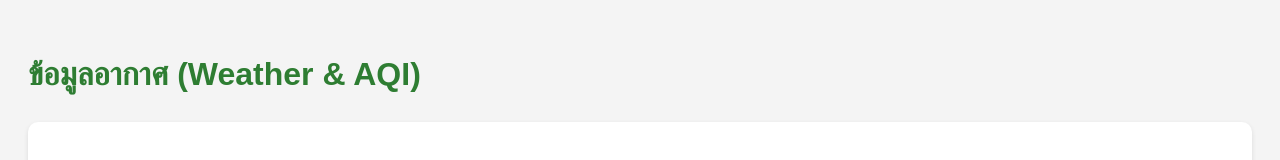
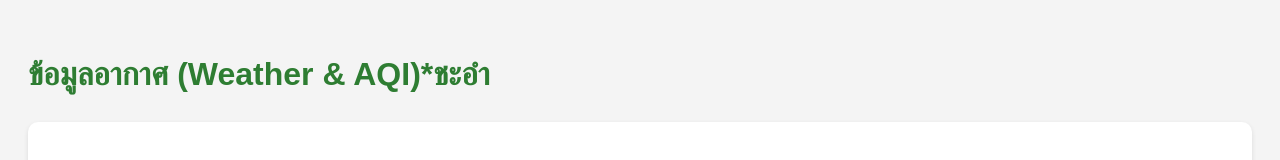
Before and after one commit to jedcggg1/Talking-Pet, a plain HTML site: page index.html in a window 1280 px wide. Shown: the top 160 px of the page. Drawn offline with Linux system fonts and the light colour scheme; no server answers.

Commit message:
Update index.html

```diff
--- a/index.html
+++ b/index.html
@@ -23,7 +23,7 @@
   </style>
 </head>
 <body>
-  <h1>ข้อมูลอากาศ (Weather & AQI)</h1>
+  <h1>ข้อมูลอากาศ (Weather & AQI)*ชะอำ</h1>
 
   <div class="section">
     <h2>คุณภาพอากาศ (AQI)</h2>
```
